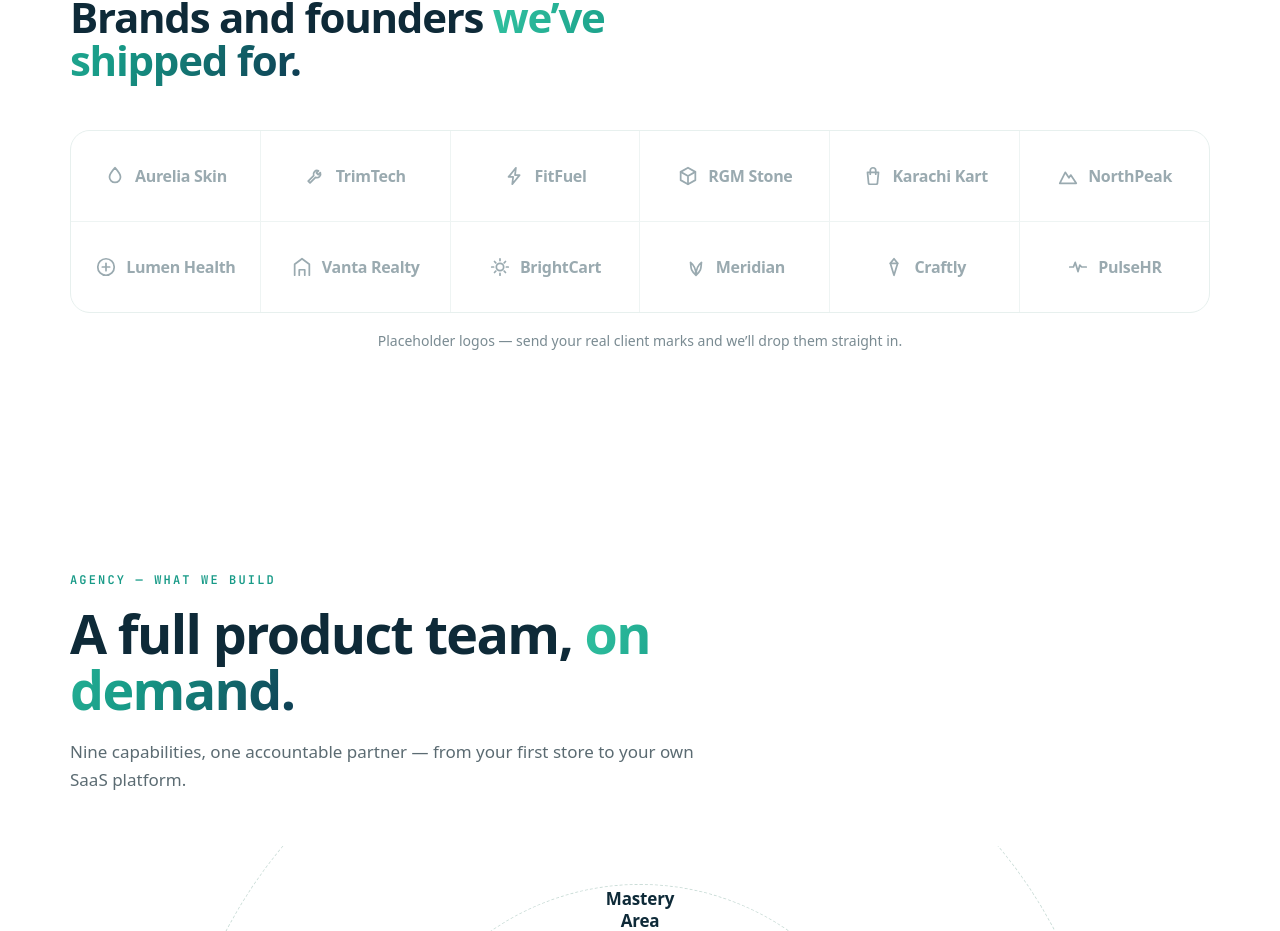
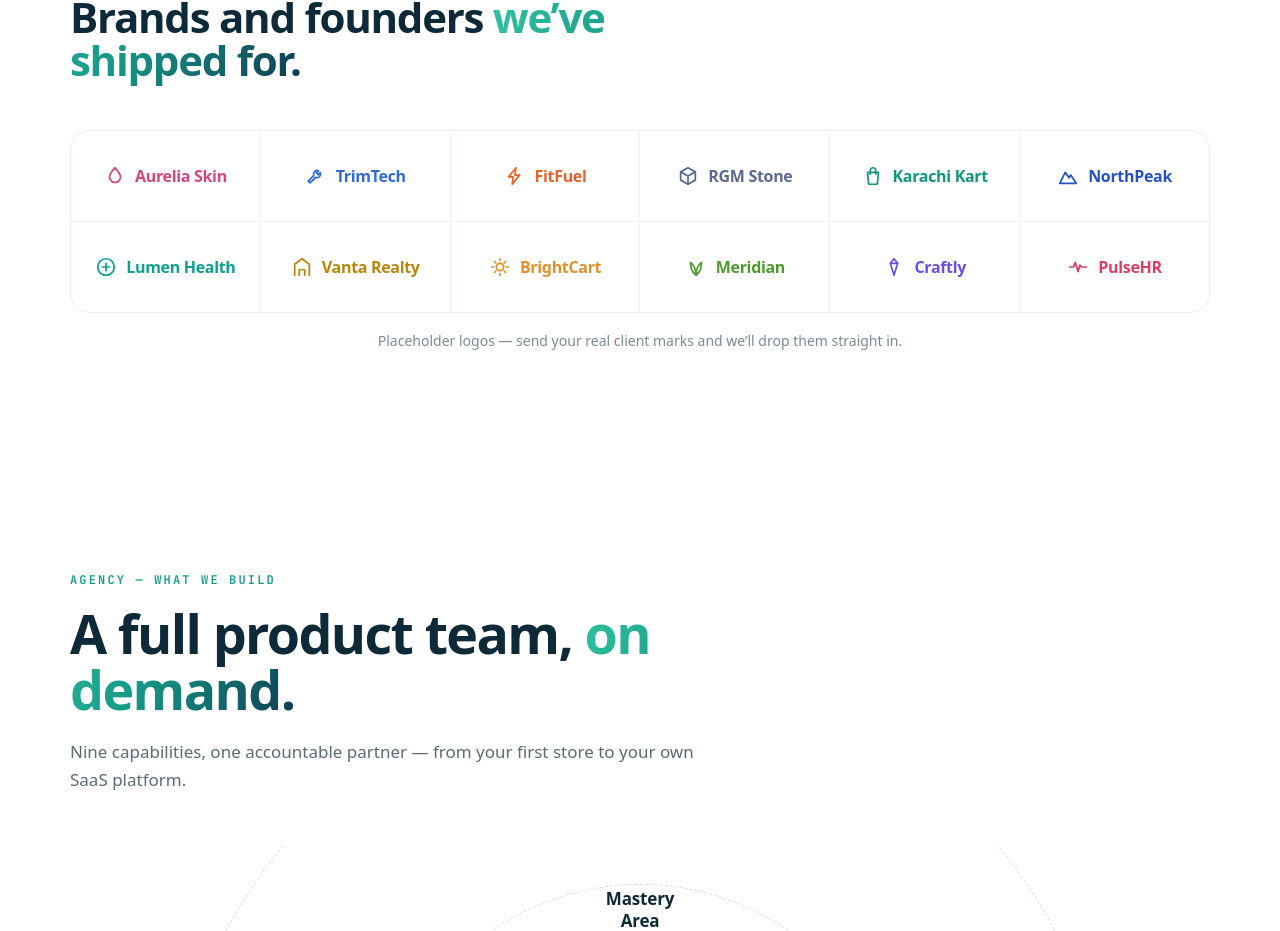
Before and after one commit to etsywisecart-ctrl/scaleup-marketing-website, a Next.js app in the folder web/: page / in a window 1280 px wide. Shown: the part 1895-2826 px from the top of the page. Built offline with nearby package versions, Linux system fonts and the light colour scheme; a web font is replaced by a local one.

Commit message:
Give each client logo its own brand color instead of uniform gray

```diff
--- a/web/src/app/globals.css
+++ b/web/src/app/globals.css
@@ -526,13 +526,10 @@ a:hover {
   gap: 9px;
   padding: 34px 18px;
   background: #fff;
-  color: #9aaab0;
-  transition:
-    color 0.2s,
-    background 0.2s;
+  color: #5b6b72;
+  transition: background 0.2s;
 }
 .lcell:hover {
-  color: #0e3b52;
   background: #f7fafa;
 }
 .lname {
--- a/web/src/components/ClientLogos.tsx
+++ b/web/src/components/ClientLogos.tsx
@@ -10,18 +10,18 @@ function Mark({ children }: { children: React.ReactNode }) {
 }
 
 const CLIENTS = [
-  { name: "Aurelia Skin", mark: <Mark><path d="M12 3c3.5 4 6 6.8 6 10a6 6 0 0 1-12 0c0-3.2 2.5-6 6-10Z" /></Mark> },
-  { name: "TrimTech", mark: <Mark><path d="M14.7 6.3a4 4 0 0 0-5.2 5.2l-6 6 2 2 6-6a4 4 0 0 0 5.2-5.2l-2.3 2.3-2-2 2.3-2.3Z" /></Mark> },
-  { name: "FitFuel", mark: <Mark><path d="M13 3 5 13h5l-1 8 8-10h-5l1-8Z" /></Mark> },
-  { name: "RGM Stone", mark: <Mark><path d="m12 3 8 4.5v9L12 21l-8-4.5v-9L12 3Z" /><path d="m4 7.5 8 4.5 8-4.5M12 12v9" /></Mark> },
-  { name: "Karachi Kart", mark: <Mark><path d="M6 8h12l-1.2 12.2a1 1 0 0 1-1 .8H8.2a1 1 0 0 1-1-.8L6 8Z" /><path d="M9 10V6a3 3 0 0 1 6 0v4" /></Mark> },
-  { name: "NorthPeak", mark: <Mark><path d="m3 20 6-12 4 6 2-3 6 9H3Z" /></Mark> },
-  { name: "Lumen Health", mark: <Mark><circle cx="12" cy="12" r="9" /><path d="M12 8v8M8 12h8" /></Mark> },
-  { name: "Vanta Realty", mark: <Mark><path d="M4 21V9l8-6 8 6v12M9 21v-6h6v6" /></Mark> },
-  { name: "BrightCart", mark: <Mark><circle cx="12" cy="12" r="4" /><path d="M12 3v2M12 19v2M3 12h2M19 12h2M6 6l1.4 1.4M16.6 16.6 18 18M18 6l-1.4 1.4M7.4 16.6 6 18" /></Mark> },
-  { name: "Meridian", mark: <Mark><path d="M12 21c0-6 2-11 6-14-1 5 1 8-6 14ZM12 21c0-6-2-11-6-14 1 5-1 8 6 14Z" /></Mark> },
-  { name: "Craftly", mark: <Mark><path d="m12 3 4 5-4 13-4-13 4-5Z" /><path d="M8 8h8" /></Mark> },
-  { name: "PulseHR", mark: <Mark><path d="M3 12h4l2-5 3 10 2-7 2 2h5" /></Mark> },
+  { name: "Aurelia Skin", color: "#D6467E", mark: <Mark><path d="M12 3c3.5 4 6 6.8 6 10a6 6 0 0 1-12 0c0-3.2 2.5-6 6-10Z" /></Mark> },
+  { name: "TrimTech", color: "#2F6BD8", mark: <Mark><path d="M14.7 6.3a4 4 0 0 0-5.2 5.2l-6 6 2 2 6-6a4 4 0 0 0 5.2-5.2l-2.3 2.3-2-2 2.3-2.3Z" /></Mark> },
+  { name: "FitFuel", color: "#E8622A", mark: <Mark><path d="M13 3 5 13h5l-1 8 8-10h-5l1-8Z" /></Mark> },
+  { name: "RGM Stone", color: "#5B6B8C", mark: <Mark><path d="m12 3 8 4.5v9L12 21l-8-4.5v-9L12 3Z" /><path d="m4 7.5 8 4.5 8-4.5M12 12v9" /></Mark> },
+  { name: "Karachi Kart", color: "#12957E", mark: <Mark><path d="M6 8h12l-1.2 12.2a1 1 0 0 1-1 .8H8.2a1 1 0 0 1-1-.8L6 8Z" /><path d="M9 10V6a3 3 0 0 1 6 0v4" /></Mark> },
+  { name: "NorthPeak", color: "#2551C4", mark: <Mark><path d="m3 20 6-12 4 6 2-3 6 9H3Z" /></Mark> },
+  { name: "Lumen Health", color: "#0E9F8E", mark: <Mark><circle cx="12" cy="12" r="9" /><path d="M12 8v8M8 12h8" /></Mark> },
+  { name: "Vanta Realty", color: "#B8860B", mark: <Mark><path d="M4 21V9l8-6 8 6v12M9 21v-6h6v6" /></Mark> },
+  { name: "BrightCart", color: "#E0902A", mark: <Mark><circle cx="12" cy="12" r="4" /><path d="M12 3v2M12 19v2M3 12h2M19 12h2M6 6l1.4 1.4M16.6 16.6 18 18M18 6l-1.4 1.4M7.4 16.6 6 18" /></Mark> },
+  { name: "Meridian", color: "#4E9A2E", mark: <Mark><path d="M12 21c0-6 2-11 6-14-1 5 1 8-6 14ZM12 21c0-6-2-11-6-14 1 5-1 8 6 14Z" /></Mark> },
+  { name: "Craftly", color: "#6D4FE0", mark: <Mark><path d="m12 3 4 5-4 13-4-13 4-5Z" /><path d="M8 8h8" /></Mark> },
+  { name: "PulseHR", color: "#E23A63", mark: <Mark><path d="M3 12h4l2-5 3 10 2-7 2 2h5" /></Mark> },
 ];
 
 export default function ClientLogos() {
@@ -36,7 +36,7 @@ export default function ClientLogos() {
         </div>
         <div className="lwall rv">
           {CLIENTS.map((c) => (
-            <div key={c.name} className="lcell">
+            <div key={c.name} className="lcell" style={{ color: c.color }}>
               {c.mark}
               <span className="lname">{c.name}</span>
             </div>
```
